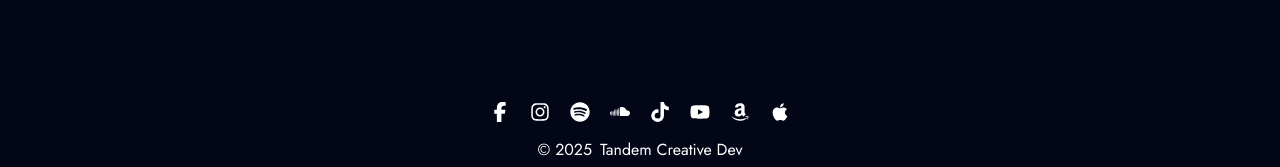
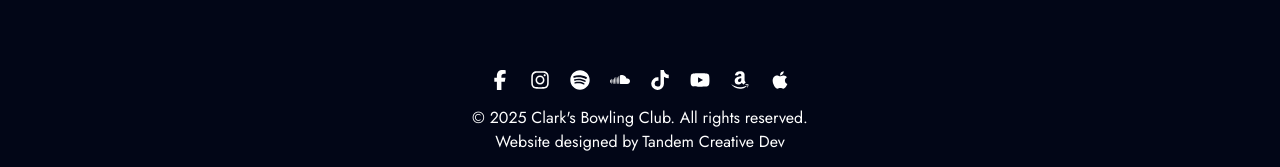
Before and after one commit to TandemCreativeDev/cbc, a Next.js app: page /music in a window 1280 px wide. Shown: the part 634-801 px from the top of the page. Built offline with nearby package versions, Linux system fonts and the light colour scheme; no server answers; a web font is replaced by a local one.

Commit message:
chore: update Footer.tsx to get language context and indicate copyright to cbc

```diff
--- a/src/app/layout.tsx
+++ b/src/app/layout.tsx
@@ -41,12 +41,12 @@ export default function RootLayout({
       >
         <LanguageProvider>
           <Header />
-          <main className="container mx-auto pt-28 mb-5xl max-w-5xl p-8 min-h-[calc(100vh-4.5rem)]">
+          <main className="container mx-auto pt-28 mb-5xl max-w-5xl p-8 min-h-[calc(100vh-6rem)]">
             <Toaster position="bottom-center" />
             {children}
           </main>
+          <Footer />
         </LanguageProvider>
-        <Footer />
       </body>
     </html>
   );
--- a/src/components/layout/Footer.tsx
+++ b/src/components/layout/Footer.tsx
@@ -1,3 +1,5 @@
+"use client";
+
 import Link from "next/link";
 import {
   FaFacebookF,
@@ -9,6 +11,7 @@ import {
   FaAmazon,
   FaApple,
 } from "react-icons/fa6";
+import { useLanguage } from "@/context/LanguageContext";
 
 interface SocialLink {
   icon: React.ComponentType<{ className: string }>;
@@ -60,9 +63,10 @@ const socialLinks: SocialLink[] = [
 ];
 
 export default function Footer() {
+  const { isFrench } = useLanguage();
   return (
-    <footer className="bg-transparent flex flex-col justify-center align-bottom">
-      <ul className="flex flex-wrap justify-center gap-1 align-bottom">
+    <footer className="bg-transparent flex flex-col justify-center align-bottom gap-4 mb-3">
+      <ul className="flex flex-wrap justify-center gap-5 align-bottom">
         {socialLinks.map((link, index) => (
           <li key={index} className="hover:text-clarks-orange">
             <Link
@@ -71,15 +75,20 @@ export default function Footer() {
               rel="noopener noreferrer"
               aria-label={link.label}
               role="link"
-              className="flex items-center justify-center p-2 rounded-full focus:outline-none focus-visible:ring-2 focus-visible:ring-clarks-orange focus:ring-offset-2 focus:ring-offset-transparent transition-colors"
+              className="flex items-center justify-center rounded-full focus:outline-none focus-visible:ring-2 focus-visible:ring-clarks-orange focus:ring-offset-2 focus:ring-offset-transparent transition-colors"
             >
               <link.icon className="h-5 w-5" />
             </Link>
           </li>
         ))}
       </ul>
-      <div className="flex flex-row gap-2 justify-center p-2">
-        <p>&copy; 2025</p>
+      <div className="flex flex-col justify-center">
+        <span className="flex justify-center">
+          &copy; {new Date().getFullYear()} Clark&apos;s Bowling Club.{" "}
+          {isFrench ? "Tous droits réservés" : "All rights reserved"}.
+        </span>
+        <div className="flex flex-row gap-1 justify-center">
+          <span>{isFrench ? "Site conçu par" : "Website designed by"}</span>
           <Link
             href="https://runintandem.com"
             target="_blank"
@@ -91,6 +100,7 @@ export default function Footer() {
             Tandem Creative Dev
           </Link>
         </div>
+      </div>
     </footer>
   );
 }
```
Lines whose indentation alone changed are shown as unchanged.
